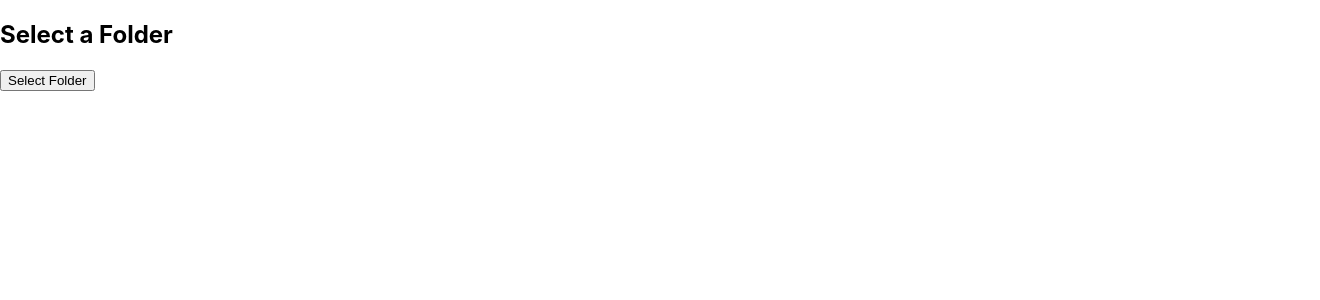
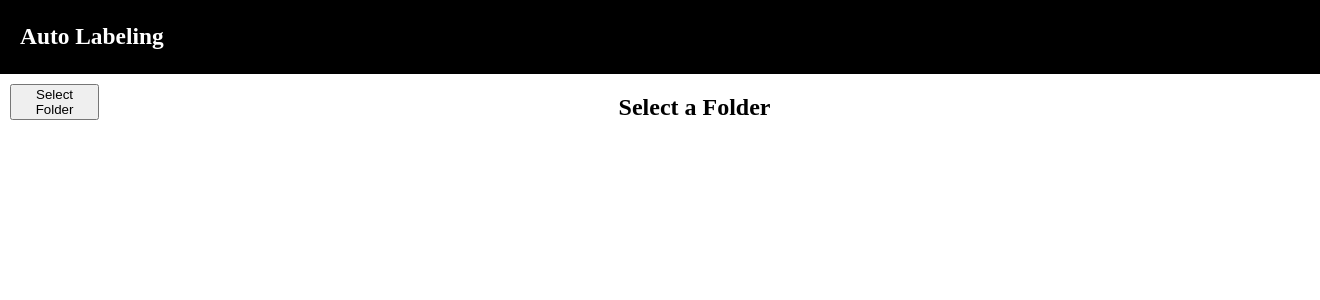
Before and after one commit to Jasonify97/auto_labeling_test, a React (Create React App) app: page / in a window 1280 px wide. Shown: the top 300 px of the page, 1320 px wide, since content can reach past the window. Built offline with nearby package versions, Linux system fonts and the light colour scheme.

Commit message:
create header, sidebar, main, input_img

```diff
--- a/src/App.css
+++ b/src/App.css
@@ -1,19 +1,33 @@
 .App {
   text-align: center;
+  margin: 0;
+  padding: 0;
 }
 body {
   font-family: 'nanumsquare';
+}
+.body {
+  display: flex;
 }
 .black-nav {
   background: black;
   width: 100%;
   display: flex;
   color: white;
-  padding: 20px;
+  padding-left: 20px;
+  padding-right: 20px;
   font-weight: 600;
   font-size: 20px;
 }
-
+.side_bar {
+  width: 7vw;
+  height: 90vh;
+  margin: 10px;
+}
+.main {
+  width:92vw;
+  height: 90vh;
+}
 
 
 .App-logo {
--- a/src/App.js
+++ b/src/App.js
@@ -1,4 +1,5 @@
 import React, { useRef, useState } from 'react';
+import './App.css'
 
 const FolderSelector = () => {
   const fileInputRef = useRef(null);
@@ -11,15 +12,23 @@ const FolderSelector = () => {
   const handleSelectedFolder = (event) => {
     const fileList = Array.from(event.target.files);
     const allowedExtensions = ["jpeg", "png", "jpg"];
-
     setSelectedFiles(fileList.filter(file => {
       return allowedExtensions.some(ext => file.type.endsWith(ext));
     }));
+
   };
 
   return (
-    <div>
-      <h2>Select a Folder</h2>
+
+    <div className='App'>
+      {/* header */}
+      <header className="black-nav">
+        <h3>Auto Labeling</h3>
+      </header>
+
+      {/* side bar */}
+      <div className='body'>
+        <div className='side_bar'>
           <input
             type="file"
             ref={fileInputRef}
@@ -29,10 +38,29 @@ const FolderSelector = () => {
             onChange={handleSelectedFolder}
           />
           <button onClick={handleFolderSelect}>Select Folder</button>
+        </div>
+        {/* main*/}
+        <div className='main'>
+          <h2>Select a Folder</h2>
+          <div className='image'>
+            {selectedFiles.map((file, index) => (
+                <img
+                  key={index}
+                  src={URL.createObjectURL(file)}
+                  alt="폴더에 이미지가 없습니다!"
+                  style={{ width: '50vw', height: '50vh', objectFit: 'cover'}}
+                />
+              ))}
+          </div>
+        </div>
+      </div>
 
-      {selectedFiles.length > 0 && (
+
+
+
+      {/* {selectedFiles.length > 0 && (
         <div>
-          <h3>Images in the selected folder:</h3>
+          <h3>Images in sthe selected folder:</h3>
           <div style={{ display: 'flex', flexWrap: 'wrap' }}>
             {selectedFiles.map((file, index) => (
               <img
@@ -44,7 +72,7 @@ const FolderSelector = () => {
             ))}
           </div>
         </div>
-      )}
+      )} */}
     </div>
   );
 };
```
Lines whose indentation alone changed are shown as unchanged.
